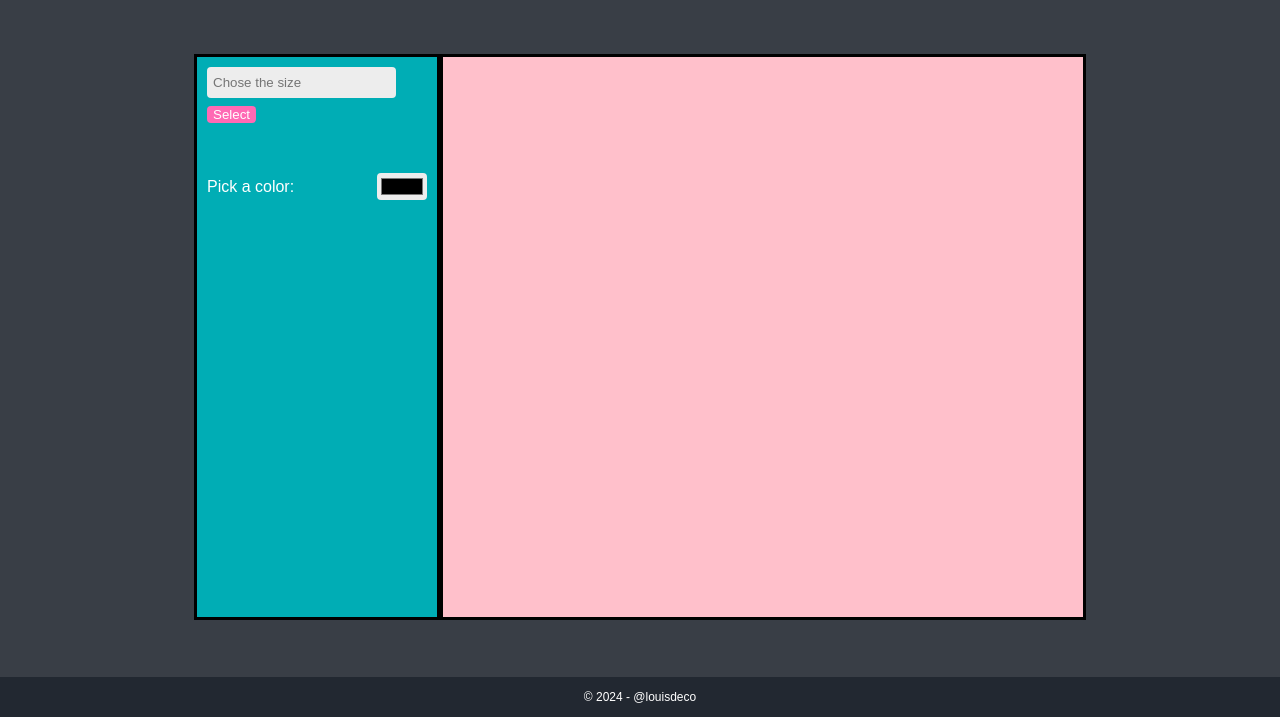
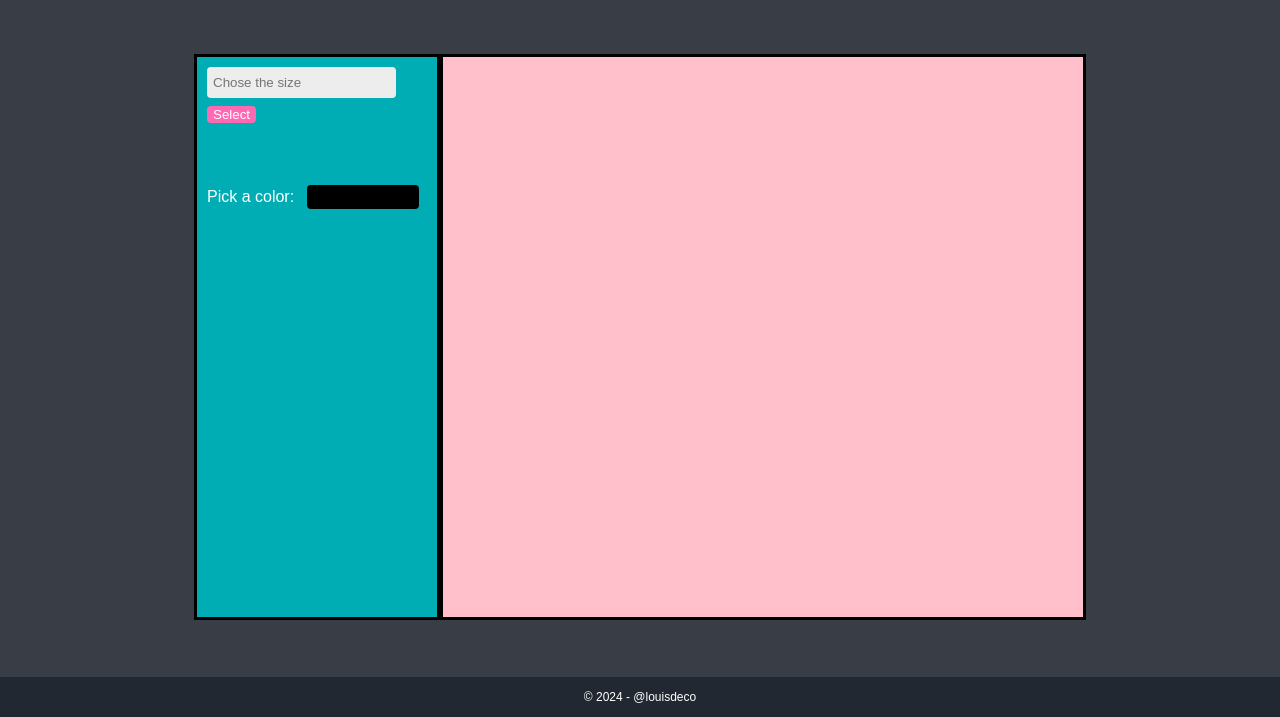
Before and after one commit to louisdeco/etch-a-sketch, a plain HTML site: page index.html in a window 1280 px wide. Shown: the part 83-800 px from the top of the page. Drawn offline with Linux system fonts and the light colour scheme.

Commit message:
Modify color selection input's style

```diff
--- a/css/styles.css
+++ b/css/styles.css
@@ -100,6 +100,15 @@ button {
 }
 
 #color {
-    padding: 1px 2px;
-    border-radius: .25rem;
+    background-color: #00ADB5;
+    height: 6vh;
+    width: 16vh;
+    min-width: 8vh;
+    min-height: 4vh;
+    flex-basis: auto;
 }
+
+#color::-webkit-color-swatch {
+    border-radius: 0.25rem;
+    border: solid
+}
```
